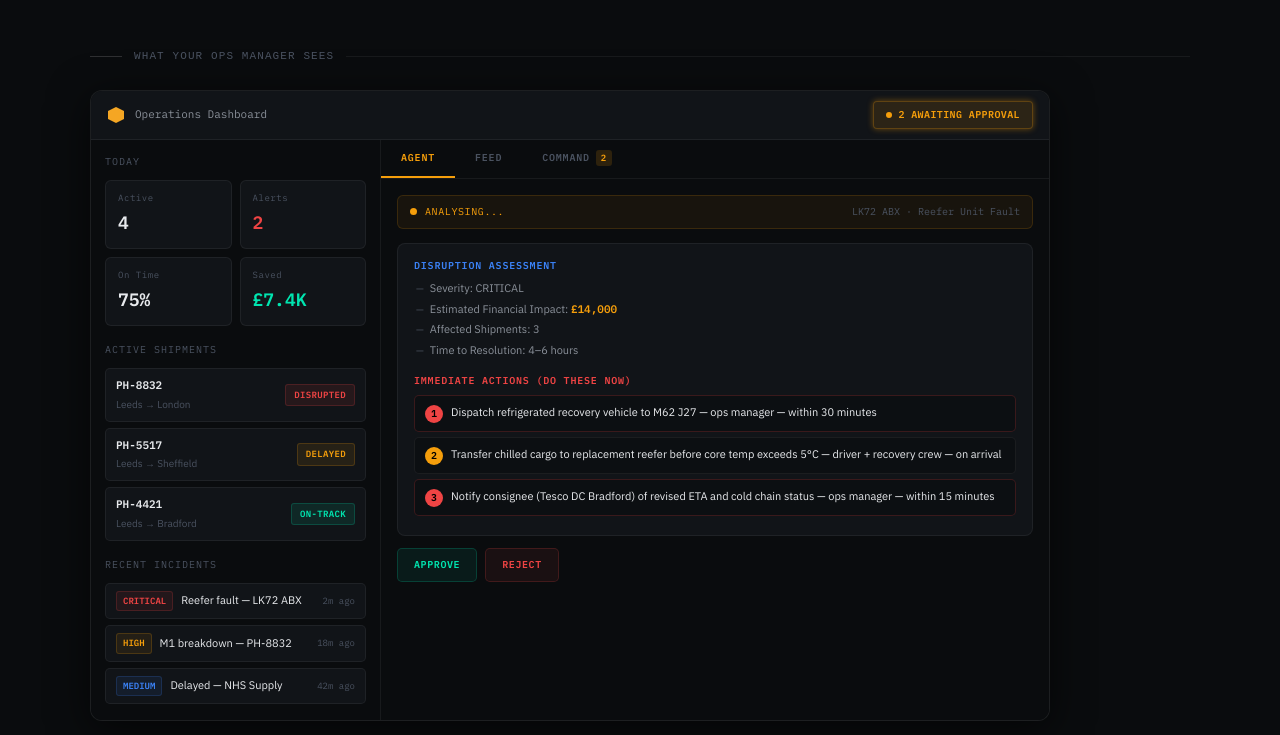
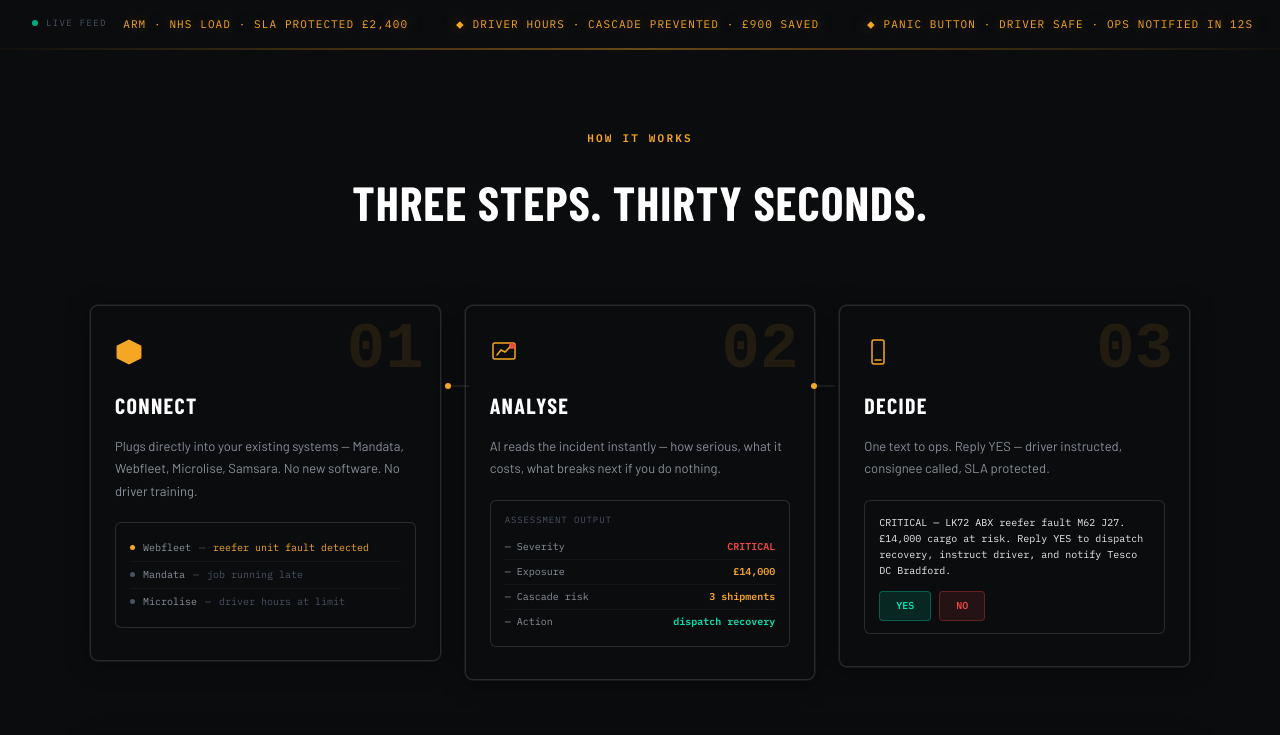
Before and after one commit to waterwellproject8-star/disruption-hub, a Next.js app: page / in a window 1280 px wide. Shown: the part 802-1537 px from the top of the page. Built offline with nearby package versions, Linux system fonts and the light colour scheme; a web font is replaced by a local one.

Commit message:
page.js: remove DashboardPreview section, import, both surrounding amber dividers, and orphaned CSS rules

```diff
--- a/app/page.js
+++ b/app/page.js
@@ -1,7 +1,6 @@
 'use client'
 import { useState, useRef, useEffect } from 'react'
 import Link from 'next/link'
-import DashboardPreview from '../components/DashboardPreview'
 import { motion } from 'framer-motion'
 import TypewriterText from '../components/TypewriterText'
 
@@ -183,8 +182,7 @@ export default function HomePage() {
           .hero-sub { margin: 0 auto 32px !important; font-size: 16px !important; }
           .hero-ctas { justify-content: center; flex-direction: column; align-items: center; }
           .hero-badge { justify-content: center; }
-          .dh-preview-section { padding: 48px 0px !important; }
-          .dash-desktop-section { display: none !important; }
+
         }
         @media (min-width: 769px) {
           .tl-desktop { display: block !important; }
@@ -328,24 +326,6 @@ export default function HomePage() {
           </div>
         </div>
       </section>
-
-      <div style={{ height: '2px', background: 'linear-gradient(to right, rgba(245,166,35,0.03), rgba(245,166,35,0.4), rgba(245,166,35,0.03))' }} />
-
-      {/* ── DASHBOARD PREVIEW ────────────────────────────────────────────────── */}
-      <section className="dh-preview-section dash-desktop-section" style={{ background: T.navyCard, padding: '48px 24px', overflowX: 'hidden', width: '100%' }}>
-        <div style={{ maxWidth: 1100, margin: '0 auto' }}>
-          <div style={{ display: 'flex', alignItems: 'center', gap: 12, marginBottom: 24 }}>
-            <div style={{ height: 1, width: 32, background: 'rgba(255,255,255,0.15)' }} />
-            <span style={{ fontFamily: 'monospace', fontSize: 11, color: '#4a5260', letterSpacing: '0.1em' }}>
-              WHAT YOUR OPS MANAGER SEES
-            </span>
-            <div style={{ height: 1, flex: 1, background: 'rgba(255,255,255,0.06)' }} />
-          </div>
-          <DashboardPreview />
-        </div>
-      </section>
-
-      <div style={{ height: '2px', background: 'linear-gradient(to right, rgba(245,166,35,0.03), rgba(245,166,35,0.4), rgba(245,166,35,0.03))' }} />
 
       {/* ── LIVE INCIDENT TICKER ─────────────────────────────────────────────── */}
       <div style={{ background: '#0a0c0e', padding: '14px 0', marginBottom: 0, overflow: 'hidden' }}>
```
